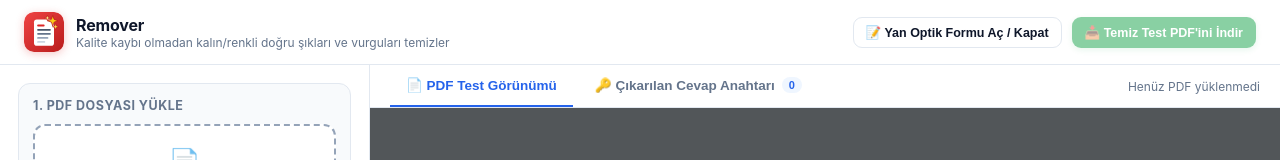
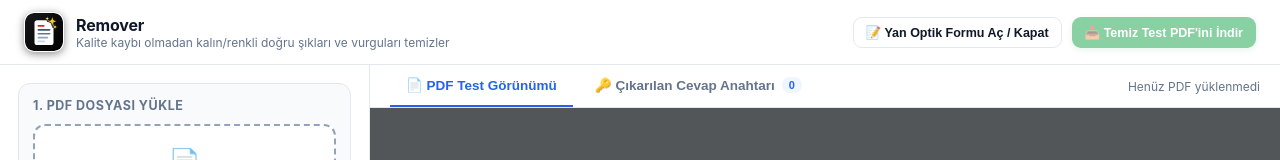
Before and after one commit to L0ddy/Remover, a plain HTML site: page index.html in a window 1280 px wide. Shown: the top 160 px of the page. Drawn offline with nearby package versions, Linux system fonts and the light colour scheme.

Commit message:
style: change application icon background to black

```diff
--- a/index.html
+++ b/index.html
@@ -74,7 +74,8 @@
       display: flex;
       align-items: center;
       justify-content: center;
-      box-shadow: 0 2px 8px rgba(220, 38, 38, 0.25);
+      box-shadow: 0 2px 8px rgba(0, 0, 0, 0.45);
+      border: 1px solid rgba(255, 255, 255, 0.08);
       overflow: hidden;
       flex-shrink: 0;
     }
@@ -1066,13 +1067,13 @@
       <div class="brand-icon" title="Remover">
         <svg xmlns="http://www.w3.org/2000/svg" viewBox="0 0 64 64" fill="none">
           <defs>
-            <linearGradient id="hdrRedBgGrad" x1="0" y1="0" x2="64" y2="64" gradientUnits="userSpaceOnUse">
-              <stop offset="0%" stop-color="#ef4444" />
-              <stop offset="100%" stop-color="#b91c1c" />
+            <linearGradient id="hdrBlackBgGrad" x1="0" y1="0" x2="64" y2="64" gradientUnits="userSpaceOnUse">
+              <stop offset="0%" stop-color="#18181b" />
+              <stop offset="100%" stop-color="#000000" />
             </linearGradient>
           </defs>
-          <!-- Kırmızı Arka Plan -->
-          <rect x="0" y="0" width="64" height="64" rx="14" fill="url(#hdrRedBgGrad)" />
+          <!-- Siyah Arka Plan -->
+          <rect x="0" y="0" width="64" height="64" rx="14" fill="url(#hdrBlackBgGrad)" />
           <!-- Tam Ortalanmış Beyaz Belge Gövdesi (x: 16..48, y: 12..54) -->
           <rect x="16" y="12" width="32" height="42" rx="4.5" fill="#ffffff" />
           <!-- Belge Üzerindeki Metin Satırları -->
@@ -1082,9 +1083,9 @@
           <rect x="21" y="40" width="18" height="2.8" rx="1.4" fill="#94a3b8" />
           <rect x="21" y="46.5" width="13" height="2.8" rx="1.4" fill="#cbd5e1" />
           <!-- Dosyanın Sağ Üst Köşesinin Üstüne Gelen Yıldızlar -->
-          <path d="M46 5.5L48.2 11.8L54.5 14L48.2 16.2L46 22.5L43.8 16.2L37.5 14L43.8 11.8L46 5.5Z" fill="#facc15" stroke="#b91c1c" stroke-width="1.2" stroke-linejoin="round" />
-          <path d="M37.5 5L38.6 8.4L42 9.5L38.6 10.6L37.5 14L36.4 10.6L33 9.5L36.4 8.4L37.5 5Z" fill="#fef08a" stroke="#b91c1c" stroke-width="0.9" stroke-linejoin="round" />
-          <path d="M50.5 18.5L51.8 22.2L55.5 23.5L51.8 24.8L50.5 28.5L49.2 24.8L45.5 23.5L49.2 22.2L50.5 18.5Z" fill="#fde047" stroke="#b91c1c" stroke-width="1" stroke-linejoin="round" />
+          <path d="M46 5.5L48.2 11.8L54.5 14L48.2 16.2L46 22.5L43.8 16.2L37.5 14L43.8 11.8L46 5.5Z" fill="#facc15" stroke="#000000" stroke-width="1.2" stroke-linejoin="round" />
+          <path d="M37.5 5L38.6 8.4L42 9.5L38.6 10.6L37.5 14L36.4 10.6L33 9.5L36.4 8.4L37.5 5Z" fill="#fef08a" stroke="#000000" stroke-width="0.9" stroke-linejoin="round" />
+          <path d="M50.5 18.5L51.8 22.2L55.5 23.5L51.8 24.8L50.5 28.5L49.2 24.8L45.5 23.5L49.2 22.2L50.5 18.5Z" fill="#fde047" stroke="#000000" stroke-width="1" stroke-linejoin="round" />
         </svg>
       </div>
       <div class="brand-text">
```
Also changed, not shown: icon.svg.
